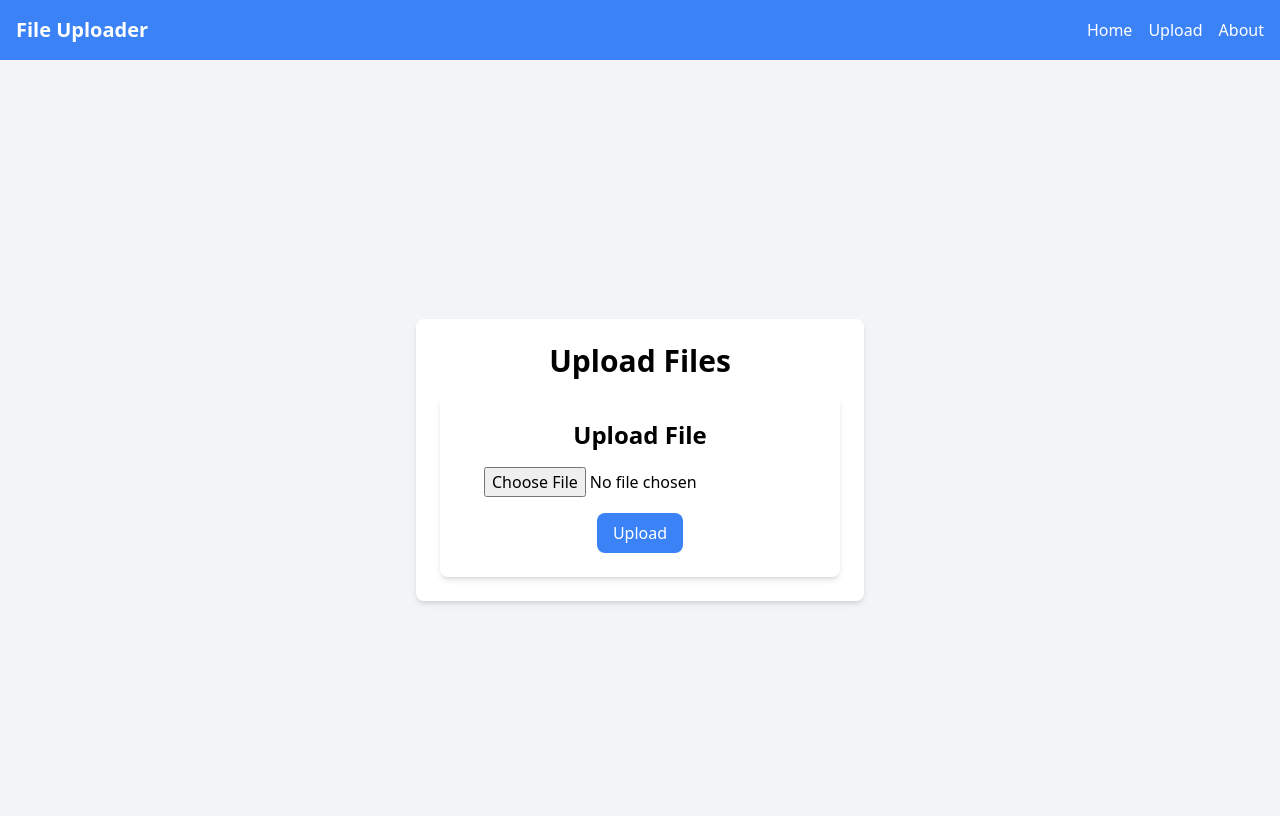
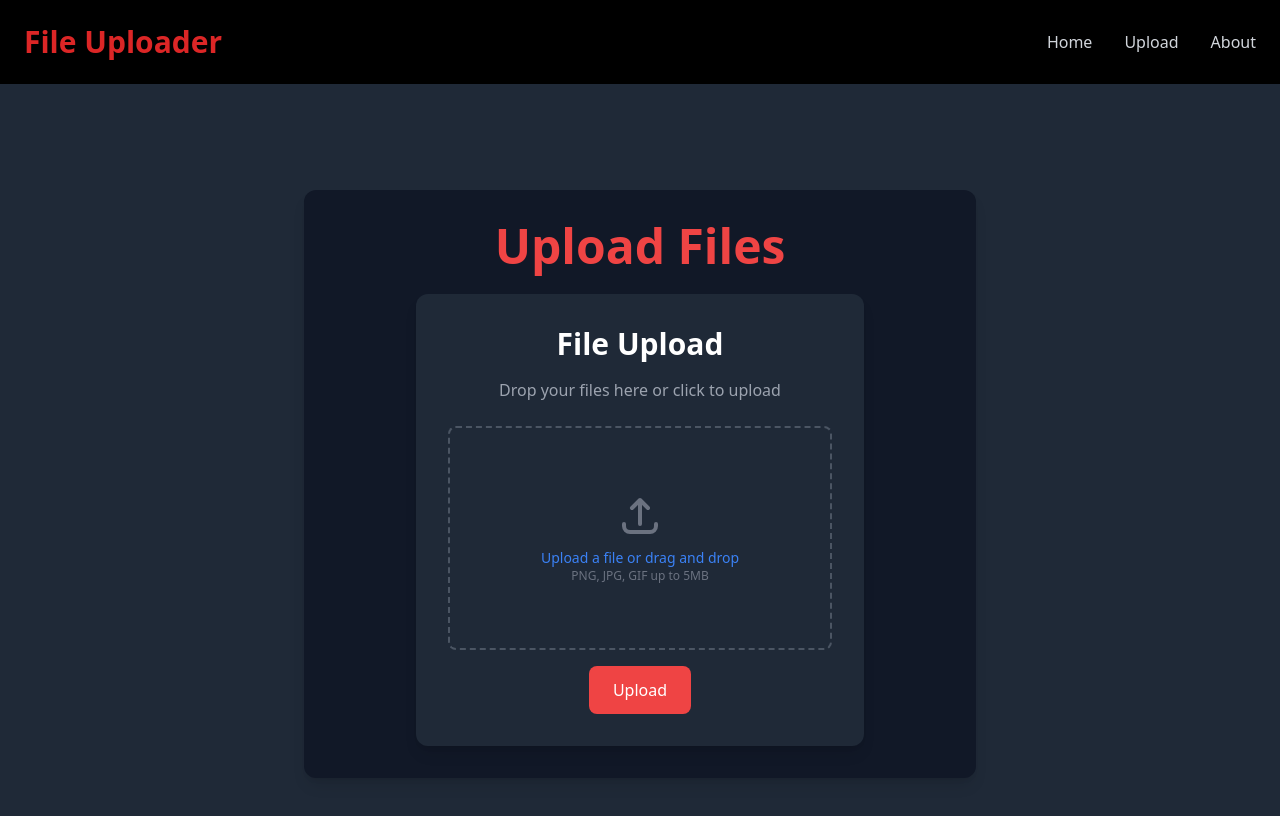
Before and after one commit to NafisRayan/PortalUp, a React (Create React App) app in the folder Frontend/: page /upload in a window 1280 px wide. Shown: the top 816 px of the page. Built offline with nearby package versions, Linux system fonts and the light colour scheme.

Commit message:
`Refactor frontend code: update styles, layouts, and components`

```diff
--- a/Frontend/src/FileUpload.js
+++ b/Frontend/src/FileUpload.js
@@ -2,37 +2,104 @@ import React, { useState } from "react";
 
 const FileUpload = () => {
   const [file, setFile] = useState(null);
+  const [filePreview, setFilePreview] = useState(null);
+  const [uploadStatus, setUploadStatus] = useState(null); // 'success' | 'error' | null
 
   const handleFileChange = (event) => {
-    setFile(event.target.files[0]);
+    const selectedFile = event.target.files[0];
+    if (selectedFile) {
+      setFile(selectedFile);
+      if (selectedFile.type.startsWith('image/')) {
+        setFilePreview(URL.createObjectURL(selectedFile));
+      } else {
+        setFilePreview(null);
+      }
+    }
   };
 
-  const handleUpload = () => {
-    if (file) {
-      const formData = new FormData();
-      formData.append("file", file);
+  const handleDrop = (event) => {
+    event.preventDefault();
+    const droppedFile = event.dataTransfer.files[0];
+    if (droppedFile) {
+      setFile(droppedFile);
+      if (droppedFile.type.startsWith('image/')) {
+        setFilePreview(URL.createObjectURL(droppedFile));
+      } else {
+        setFilePreview(null);
+      }
+    }
+  };
 
-      // Here you would typically send the formData to a server
-      console.log("Uploading file:", file.name);
-    } else {
+  const handleUpload = async () => {
+    if (!file) {
       alert("Please select a file to upload.");
+      return;
+    }
+
+    const formData = new FormData();
+    formData.append("file", file);
+
+    try {
+      const response = await fetch('/upload', {
+        method: 'POST',
+        body: formData,
+      });
+
+      if (response.ok) {
+        setUploadStatus('success');
+        const result = await response.json();
+        console.log(result.temporaryUrl);
+        alert(`File uploaded successfully! Temporary URL: ${result.temporaryUrl}`);
+      } else {
+        setUploadStatus('error');
+        const errorData = await response.text();
+        console.error('Upload failed:', errorData);
+        alert(`File upload failed. ${errorData}`);
+      }
+    } catch (error) {
+      setUploadStatus('error');
+      console.error('Upload error:', error);
+      alert('File upload failed due to a network error.');
     }
   };
 
   return (
-    <div className="max-w-md p-6 bg-white rounded-lg shadow-md text-center">
-      <h2 className="text-2xl font-bold mb-4">Upload File</h2>
-      <input
-        type="file"
-        onChange={handleFileChange}
-        className="mb-4"
-      />
-      <button
-        onClick={handleUpload}
-        className="bg-blue-500 text-white px-4 py-2 rounded-lg hover:bg-blue-600"
+    <div className="max-w-md p-8 bg-gray-800 rounded-xl shadow-lg text-center text-white">
+      <h2 className="text-3xl font-semibold mb-4">File Upload</h2>
+      <p className="text-gray-400 mb-6">Drop your files here or click to upload</p>
+      <label
+        htmlFor="fileInput"
+        className="border-2 border-dashed border-gray-600 rounded-lg p-16 mb-4 cursor-pointer block"
+        onDragOver={(e) => {
+          e.preventDefault();
+        }}
+        onDrop={handleDrop}
       >
+        {filePreview ? (
+          <img src={filePreview} alt="File preview" className="max-h-32 mx-auto mb-4" />
+        ) : file ? (
+          <p className="mt-2 text-sm text-blue-500">{file.name}</p>
+        ) : (
+          <>
+            <svg className="w-12 h-12 mx-auto text-gray-500" fill="none" stroke="currentColor" viewBox="0 0 24 24" xmlns="http://www.w3.org/2000/svg">
+              <path strokeLinecap="round" strokeLinejoin="round" strokeWidth="2" d="M4 16v1a3 3 0 003 3h10a3 3 0 003-3v-1m-4-8l-4-4m0 0L8 8m4-4v12"></path>
+            </svg>
+            <p className="mt-2 text-sm text-blue-500">Upload a file or drag and drop</p>
+            <p className="text-xs text-gray-500">PNG, JPG, GIF up to 5MB</p>
+          </>
+        )}
+        <input
+          type="file"
+          onChange={handleFileChange}
+          className="hidden"
+          id="fileInput"
+        />
+      </label>
+      <button onClick={handleUpload} className="bg-red-500 hover:bg-red-600 text-white px-6 py-3 rounded-lg transition duration-300">
         Upload
       </button>
+      {uploadStatus === 'success' && <p className="text-green-500 mt-2">File uploaded successfully!</p>}
+      {uploadStatus === 'error' && <p className="text-red-500 mt-2">File upload failed. Please try again.</p>}
     </div>
   );
 };
--- a/Frontend/src/components/Navbar.js
+++ b/Frontend/src/components/Navbar.js
@@ -3,19 +3,19 @@ import { Link } from "react-router-dom";
 
 const Navbar = () => {
   return (
-    <nav className="bg-blue-500 p-4">
+    <nav className="bg-black p-6">
       <div className="container mx-auto flex justify-between items-center">
-        <Link to="/" className="text-white text-xl font-bold">
+        <Link to="/" className="text-red-600 text-3xl font-bold">
           File Uploader
         </Link>
-        <div className="space-x-4">
-          <Link to="/" className="text-white hover:text-gray-200">
+        <div className="flex space-x-8 items-center">
+          <Link to="/" className="text-gray-300 hover:text-white transition duration-300">
             Home
           </Link>
-          <Link to="/upload" className="text-white hover:text-gray-200">
+          <Link to="/upload" className="text-gray-300 hover:text-white transition duration-300">
             Upload
           </Link>
-          <Link to="/about" className="text-white hover:text-gray-200">
+          <Link to="/about" className="text-gray-300 hover:text-white transition duration-300">
             About
           </Link>
         </div>
--- a/Frontend/src/pages/About.js
+++ b/Frontend/src/pages/About.js
@@ -2,15 +2,13 @@ import React from "react";
 
 const About = () => {
   return (
-    <div className="flex flex-col items-center justify-center min-h-screen bg-gray-100 p-4">
-      <div className="w-full max-w-md p-6 bg-white rounded-lg shadow-md text-center">
-        <h1 className="text-3xl font-bold mb-4">About File Uploader</h1>
-        <p className="text-gray-600 mb-6">
-          File Uploader is a simple and user-friendly application that allows you
-          to upload images, text, PDF, and document files. Once uploaded, you
-          receive a temporary URL to access or share your file.
+    <div className="flex flex-col items-center justify-center min-h-screen bg-gray-800 p-8 text-white">
+      <div className="w-full max-w-2xl p-8 bg-gray-900 rounded-xl shadow-lg text-center">
+        <h1 className="text-5xl font-semibold mb-6 text-red-500">About File Uploader</h1>
+        <p className="text-gray-300 mb-8 text-lg">
+          File Uploader is a simple and user-friendly application that allows you to upload images, text, PDF, and document files. Once uploaded, you receive a temporary URL to access or share your file.
         </p>
-        <p className="text-gray-600">
+        <p className="text-gray-300 text-sm">
           Built with React, Tailwind CSS, and love.
         </p>
       </div>
--- a/Frontend/src/pages/Home.js
+++ b/Frontend/src/pages/Home.js
@@ -3,18 +3,17 @@ import { Link } from "react-router-dom";
 
 const Home = () => {
   return (
-    <div className="flex flex-col items-center justify-center min-h-screen bg-gray-100 p-4">
-      <div className="w-full max-w-md p-6 bg-white rounded-lg shadow-md text-center">
-        <h1 className="text-3xl font-bold mb-4">Welcome to File Uploader</h1>
-        <p className="text-gray-600 mb-6">
-          Easily upload images, text, PDF, and document files. Get a shareable
-          URL for your uploaded files.
+    <div className="flex flex-col items-center justify-center min-h-screen bg-gray-800 p-8 text-white">
+      <div className="w-full max-w-2xl p-8 bg-gray-900 rounded-xl shadow-lg text-center">
+        <h1 className="text-5xl font-semibold mb-6 text-red-500">Welcome to File Uploader</h1>
+        <p className="text-gray-300 mb-8 text-lg">
+          Easily upload images, text, PDF, and document files. Get a shareable URL for your uploaded files.
         </p>
         <Link
           to="/upload"
-          className="bg-blue-500 text-white px-4 py-2 rounded-lg hover:bg-blue-600"
+          className="bg-red-500 hover:bg-red-600 text-white px-6 py-3 rounded-lg transition duration-300 inline-block"
         >
-          Go to Upload
+          Get Started
         </Link>
       </div>
     </div>
--- a/Frontend/src/pages/NotFound.js
+++ b/Frontend/src/pages/NotFound.js
@@ -3,15 +3,15 @@ import { Link } from "react-router-dom";
 
 const NotFound = () => {
   return (
-    <div className="flex flex-col items-center justify-center min-h-screen bg-gray-100 p-4">
-      <div className="w-full max-w-md p-6 bg-white rounded-lg shadow-md text-center">
-        <h1 className="text-3xl font-bold mb-4">404 - Page Not Found</h1>
-        <p className="text-gray-600 mb-6">
+    <div className="flex flex-col items-center justify-center min-h-screen bg-gray-800 p-8 text-white">
+      <div className="w-full max-w-2xl p-8 bg-gray-900 rounded-xl shadow-lg text-center">
+        <h1 className="text-5xl font-semibold mb-6 text-red-500">404 - Page Not Found</h1>
+        <p className="text-gray-300 mb-8 text-lg">
           The page you're looking for doesn't exist.
         </p>
         <Link
           to="/"
-          className="bg-blue-500 text-white px-4 py-2 rounded-lg hover:bg-blue-600"
+          className="bg-red-500 hover:bg-red-600 text-white px-6 py-3 rounded-lg transition duration-300 inline-block"
         >
           Go to Home
         </Link>
--- a/Frontend/src/pages/Upload.js
+++ b/Frontend/src/pages/Upload.js
@@ -3,10 +3,10 @@ import FileUpload from "../FileUpload";
 
 const Upload = () => {
   return (
-    <div className="flex flex-col items-center justify-center min-h-screen bg-gray-100 p-4">
-      <div className="w-full max-w-md p-6 bg-white rounded-lg shadow-md text-center">
-        <h1 className="text-3xl font-bold mb-4">Upload Files</h1>
-        <FileUpload />
+    <div className="flex flex-col items-center justify-center min-h-screen bg-gray-800 p-8 text-white">
+      <div className="w-full max-w-2xl p-8 bg-gray-900 rounded-xl shadow-lg text-center">
+        <h1 className="text-5xl font-semibold mb-6 text-red-500">Upload Files</h1>
+        <center><FileUpload /></center>
       </div>
     </div>
   );
```
